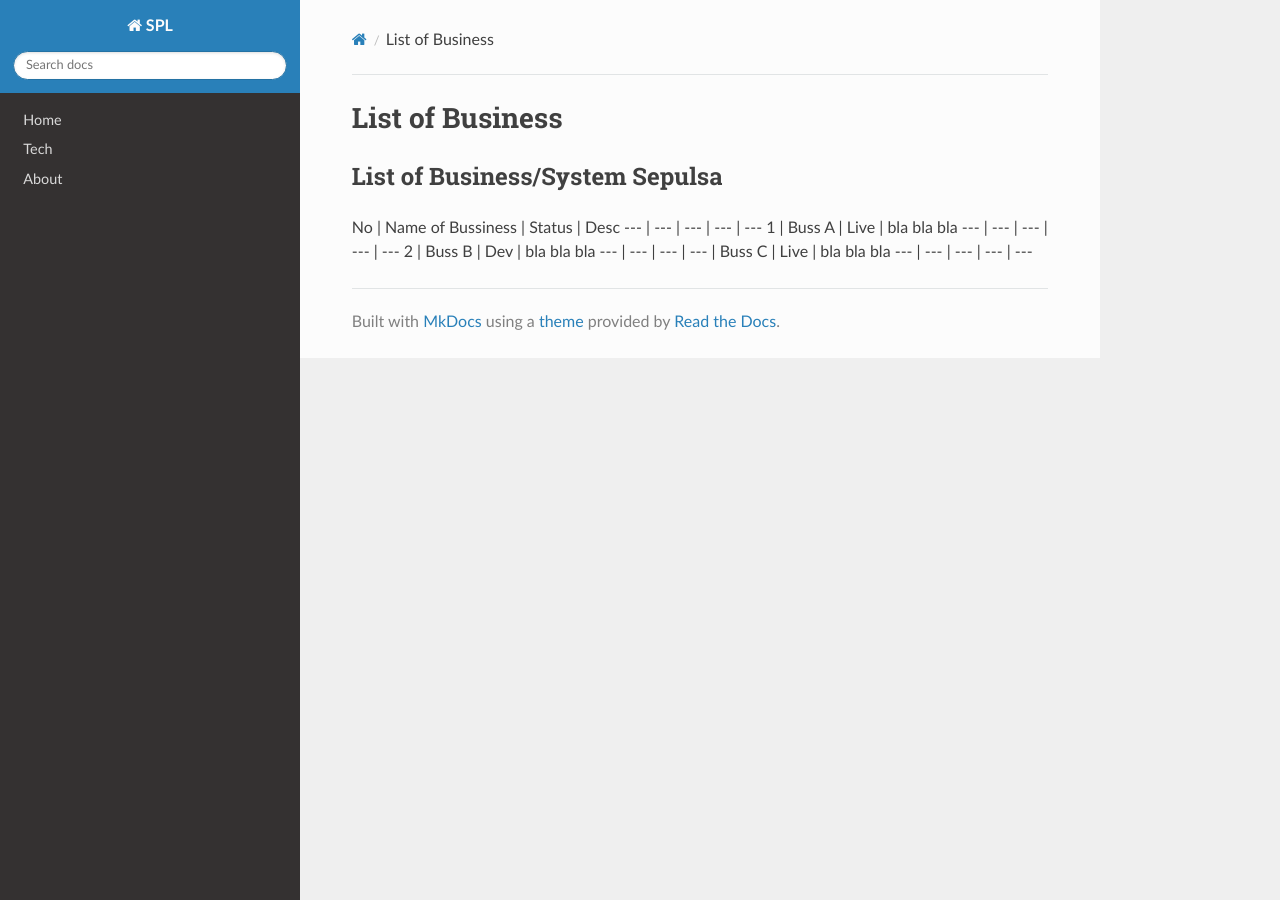
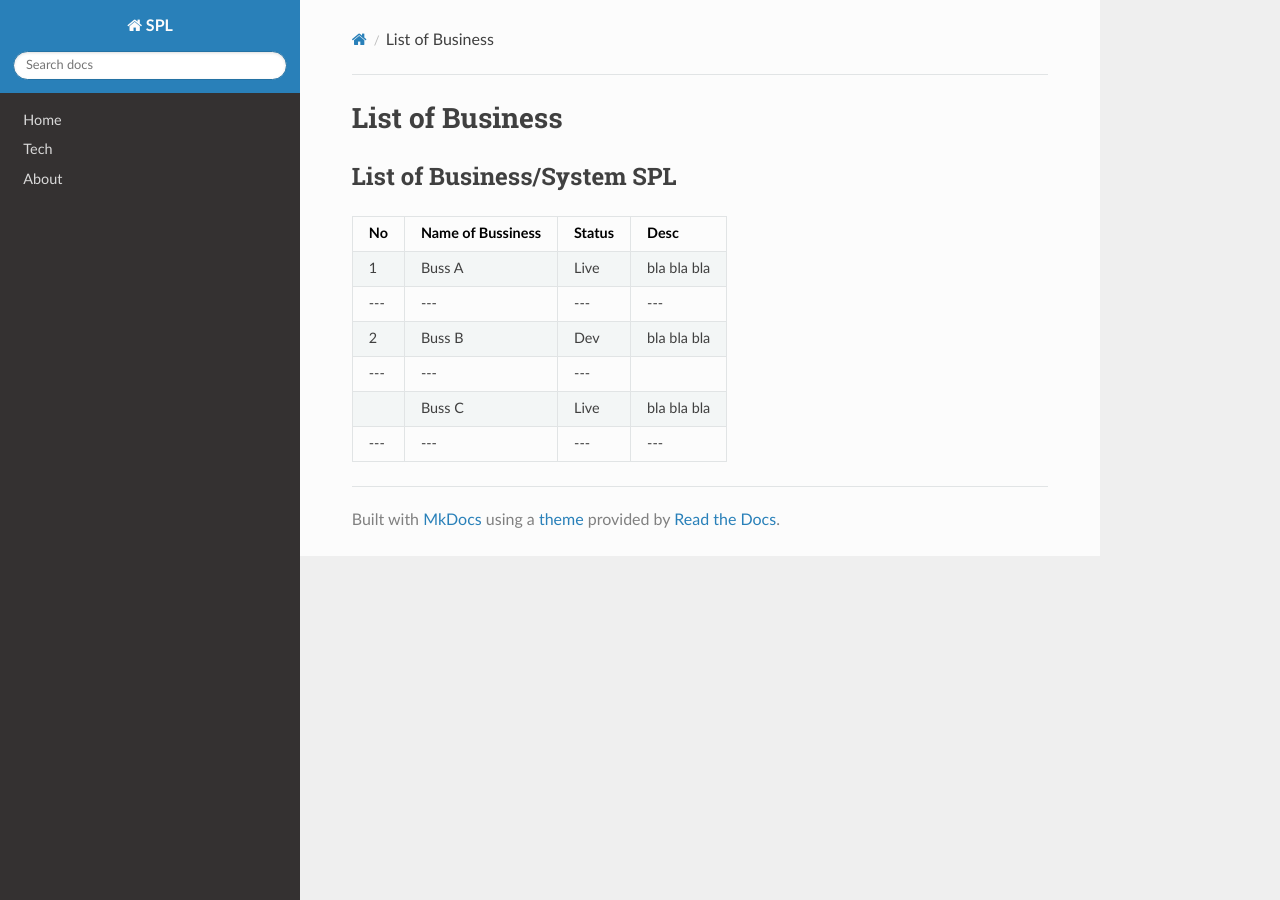
Before and after one commit to sylviasepulsa/sptest, an MkDocs documentation site: the page built from docs/tech/list_bussiness.md, in a window 1280 px wide. Built offline with MkDocs 1.6.1, drawn with Linux system fonts in a browser that asks for light colours; nearby versions of some CDN libraries.

Commit message:
update tech list buss & onboard. Delete index tech

```diff
--- a/docs/tech/list_bussiness.md
+++ b/docs/tech/list_bussiness.md
@@ -1,12 +1,12 @@
 # List of Business
 
-## List of Business/System Sepulsa
+## List of Business/System SPL
 
 No | Name of Bussiness | Status | Desc
---- | --- | --- | --- | ---
+--- | --- | --- | ---
 1 | Buss A | Live | bla bla bla
---- | --- | --- | --- | ---
+--- | --- | --- | ---
 2 | Buss B | Dev | bla bla bla
- 	 --- | --- | --- | ---
+ 	 --- | --- | ---
   | Buss C | Live | bla bla bla
---- | --- | --- | --- | ---
+--- | --- | --- | ---
```
Also changed, not shown: docs/tech/index_tech.md (deleted, +0 -9 lines), docs/tech/tech_onboard.md (+4 -4 lines), 1 other file.
